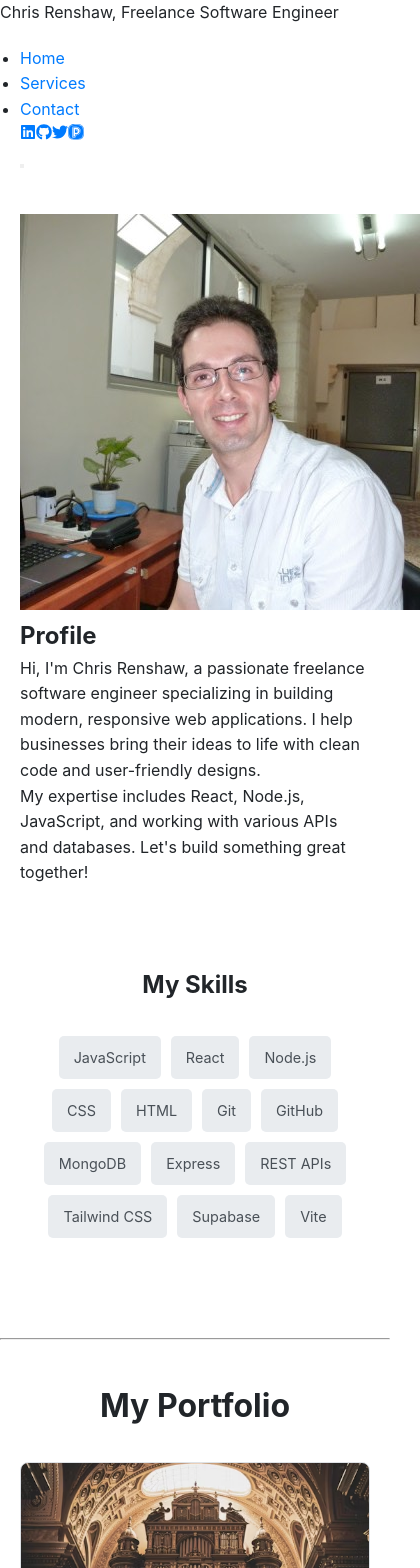
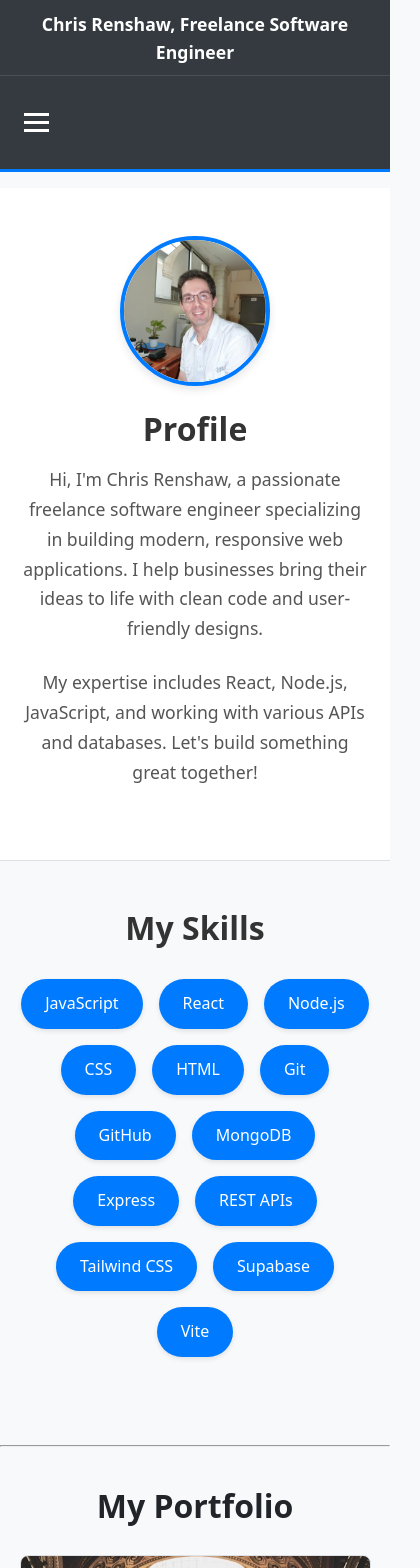
Before and after one commit to renners7777/CRportfolio, a React (Vite) app: page / in a window 390 px wide. Shown: the top 1568 px of the page, 420 px wide, since content can reach past the window. Built offline with nearby package versions, Linux system fonts and the light colour scheme; no server answers.

Commit message:
Revert "Refactor Footer.css, Header.css, Home.css, Skills.css, and index.css to enhance styling consistency using CSS variables, improve responsiveness, and streamline transitions"
This reverts commit 64ab679e722294e00871bb003632b6e9ad95356f.

```diff
--- a/src/styles/css/Footer.css
+++ b/src/styles/css/Footer.css
@@ -1,24 +1,112 @@
 .footer {
-  background-color: var(--footer-background); /* Use variable */
-  color: var(--footer-text-color); /* Use variable */
-  padding: 1rem 0; /* Adjust padding as needed */
-  text-align: center;
-  font-size: 0.9rem;
-  margin-top: auto; /* Helps push footer down */
-  transition: background-color 0.2s ease, color 0.2s ease;
+    background-color: #1a1a1a;
+    color: #ffffff;
+    padding: 20px 40px;
+    text-align: center;
+    font-family: 'Arial', sans-serif;
+}
+
+.footer a {
+    color: #4caf50;
+    text-decoration: none;
+    margin: 0 10px;
+    transition: color 0.3s ease;
+}
+
+.footer a:hover {
+    color: #81c784;
+}
+
+.footer .social-icons {
+    margin-top: 15px;
+}
+
+.footer .social-icons a {
+    display: inline-block;
+    margin: 0 10px;
+    font-size: 20px;
 }
 
 .footer p {
-  margin: 0;
-  color: var(--footer-text-color); /* Ensure paragraph inherits correctly */
+    margin: 10px 0 0;
+    font-size: 14px;
+    opacity: 0.8;
 }
 
-.footer a {
-  color: var(--link-color); /* Use variable for links in footer */
-  text-decoration: underline; /* Optional: Underline links in footer */
-  transition: color 0.2s ease;
+/* Style for the button in the footer */
+.privacy-policy-button {
+  background: none;
+  border: none;
+  color: var(--accent-color, #007bff); /* Use theme color */
+  text-decoration: underline;
+  cursor: pointer;
+  padding: 0;
+  font-size: inherit; /* Match surrounding text size */
 }
 
-.footer a:hover {
-  color: var(--link-hover-color); /* Use variable */
+.privacy-policy-button:hover {
+  color: var(--text-primary, #333); /* Adjust hover color */
 }
+
+/* --- Modal Styles --- */
+
+/* Backdrop: Covers the whole screen */
+.modal-backdrop {
+  position: fixed; /* Fixed position to cover viewport */
+  top: 0;
+  left: 0;
+  width: 100%;
+  height: 100%;
+  background-color: rgba(0, 0, 0, 0.6); /* Semi-transparent black */
+  display: flex; /* Use flexbox to center content */
+  justify-content: center;
+  align-items: center;
+  z-index: 1000; /* Ensure it's on top */
+  padding: 1rem; /* Add padding for smaller screens */
+}
+
+/* Content Box: The actual modal window */
+.modal-content {
+  background-color: var(--card-background, #ffffff); /* Use theme variable */
+  color: var(--text-primary, #333); /* Use theme variable */
+  padding: 2rem;
+  border-radius: 8px;
+  box-shadow: 0 5px 15px rgba(0, 0, 0, 0.2);
+  max-width: 800px; /* Limit maximum width */
+  width: 90%; /* Responsive width */
+  max-height: 85vh; /* Limit maximum height */
+  overflow-y: auto; /* Allow scrolling for long content */
+  position: relative; /* For positioning close button if needed */
+}
+
+.modal-content h2 {
+  margin-top: 0;
+  margin-bottom: 1.5rem;
+  color: var(--text-primary); /* Use theme variable */
+  text-align: center;
+}
+
+/* Style the close button inside the modal */
+.modal-content button {
+  display: block; /* Make it a block element */
+  margin: 1.5rem auto 0 auto; /* Center it with top margin */
+  padding: 0.6rem 1.2rem;
+  background-color: var(--button-background, #007bff);
+  color: var(--button-text, #ffffff);
+  border: none;
+  border-radius: 5px;
+  cursor: pointer;
+  font-size: 0.9rem;
+  transition: background-color 0.2s ease;
+}
+
+.modal-content button:hover {
+  background-color: var(--button-hover-background, #0056b3);
+}
+
+/* Styles for the PrivacyPolicyContent component if needed */
+.modal-content .privacy-policy-content-wrapper { /* Add a wrapper if needed */
+  /* Add specific styles for the policy text if the embedded styles aren't enough */
+  font-size: 0.9rem;
+  line-height: 1.6;
+}
--- a/src/styles/css/Header.css
+++ b/src/styles/css/Header.css
@@ -1,22 +1,26 @@
 /* filepath: src/components/Header.css */
 .header {
-  background-color: var(--header-background); /* Use variable */
-  color: var(--header-text-color); /* Use variable */
-  padding: 1rem 2rem; /* Adjust padding */
-  display: flex;
-  justify-content: space-between;
-  align-items: center;
-  position: sticky; /* Make header sticky */
-  top: 0;
-  z-index: 1000; /* Ensure it's above other content */
-  transition: background-color 0.2s ease, color 0.2s ease;
+  background-color: #343a40; /* Dark background */
+  padding: 1rem 0;
+  border-bottom: 3px solid #007bff; /* Accent border */
 }
 
-.header .logo {
+.header .container { /* Target container within header */
+   display: flex;
+   justify-content: space-between; /* Space out logo/nav */
+   align-items: center;
+   padding-top: 0; /* Remove container padding if header has its own */
+   padding-bottom: 0;
+}
+
+.header h1 {
+  margin: 0; /* Remove default heading margin */
   font-size: 1.5rem;
-  font-weight: bold;
-  color: var(--header-text-color); /* Use variable */
-  text-decoration: none; /* Ensure logo link isn't underlined by default */
+}
+
+.header h1 a {
+  color: #ffffff; /* White text */
+  text-decoration: none;
 }
 
 .header nav ul {
@@ -24,66 +28,268 @@
   padding: 0;
   margin: 0;
   display: flex;
-  gap: 1.5rem; /* Space between nav items */
+  gap: 1rem; /* Space between nav items */
 }
 
 .header nav a {
-  color: var(--header-text-color); /* Use variable */
-  text-decoration: none;
-  padding: 0.5rem 0; /* Add padding for easier clicking */
-  position: relative; /* For potential underline effect */
-  opacity: 0.9;
-  transition: opacity 0.2s ease, color 0.2s ease;
+  color: #adb5bd; /* Lighter gray for nav links */
+  font-weight: bold;
+  padding: 0.5rem; /* Add padding for easier clicking */
+  border-radius: 4px; /* Slightly rounded corners */
 }
 
 .header nav a:hover,
+.header nav a:focus,
 .header nav a.active { /* Style for active link */
-  opacity: 1;
-  color: var(--primary-color); /* Highlight active/hover link */
-  /* Optional: Underline effect
-  &::after {
-    content: '';
-    position: absolute;
-    bottom: 0;
-    left: 0;
-    width: 100%;
-    height: 2px;
-    background-color: var(--primary-color);
+  color: #ffffff;
+  background-color: #495057; /* Darker background on hover/focus */
+  text-decoration: none;
 }
-  */
+ /* Improve focus visibility */
+.header nav a:focus-visible {
+    outline: 2px dashed #ffffff;
+    outline-offset: 2px;
 }
 
-/* Styles for mobile menu toggle (if you add one later) */
-.menu-toggle {
-  display: none; /* Hide by default */
-  /* ... styles for button ... */
+
+/* Mobile Nav (Example - requires JS for toggle) */
+.nav-toggle {
+    display: none; /* Hide toggle on larger screens */
+    /* Add styles for button appearance */
+}
+
+@media (max-width: 767px) {
+    .header .container {
+        flex-direction: column; /* Stack logo and nav */
+        align-items: flex-start;
+    }
+
+    .header nav {
+       width: 100%;
+       /* Add styles to hide/show nav, e.g., display: none; */
+       /* You'll need JavaScript to toggle visibility */
+       margin-top: 0.5rem;
+    }
+
+    .header nav ul {
+        flex-direction: column; /* Stack nav items */
+        width: 100%;
+        gap: 0.5rem;
+    }
+     .header nav a {
+        display: block; /* Make links take full width */
+        text-align: center;
+     }
+
+    .nav-toggle {
+        display: block; /* Show toggle on small screens */
+        position: absolute; /* Position relative to header */
+        top: 1rem;
+        right: 1rem;
+    }
+}
+
+/* --- Site Header (Main Container) --- */
+.site-header {
+    /* Remove direct flex properties if any */
+    padding: 0; /* Apply padding to rows instead */
+    background-color: #343a40;
+    border-bottom: 3px solid #007bff;
+    position: relative; /* Keep for mobile menu positioning */
+}
+
+/* --- Top Row --- */
+.header-top-row {
+    text-align: center;
+    padding: 0.85rem 1rem; /* Slightly more padding */
+    color: #ffffff;
+    font-size: 1.4rem; /* Increased font size */
+    font-weight: bold;
+    border-bottom: 1px solid #495057; /* Optional separator */
+}
+
+/* --- Bottom Row --- */
+.header-bottom-row {
+    padding: 0.5rem 1rem; /* Padding for the content inside */
+}
+
+/* Container within Bottom Row (Existing Flex Layout) */
+.header-bottom-row .header-container { /* Specificity */
+    display: flex;
+    align-items: center;
+    justify-content: space-between; /* Space between nav and icons */
+    width: 100%;
+    gap: 20px; /* Use gap for spacing */
+}
+
+/* Adjustments to elements within the bottom row */
+
+.header-bottom-row .main-navigation { /* Specificity */
+    /* No specific flex properties needed, let justify-content handle it */
+}
+.header-bottom-row .main-navigation ul {
+    list-style: none;
+    padding: 0;
+    margin: 0;
+    display: flex;
+    gap: 1.5rem;
+}
+.header-bottom-row .main-navigation a {
+    /* Keep existing link styles */
+    text-decoration: none;
+    color: #adb5bd;
+    font-weight: bold;
+    padding: 0.5rem;
+    border-radius: 4px;
+    transition: background-color 0.2s ease, color 0.2s ease;
+}
+.header-bottom-row .main-navigation a:hover,
+.header-bottom-row .main-navigation a:focus,
+.header-bottom-row .main-navigation a.active {
+  color: #ffffff;
+  background-color: #495057;
+}
+.header-bottom-row .main-navigation a:focus-visible {
+    outline: 2px dashed #ffffff;
+    outline-offset: 2px;
+}
+
+
+.header-bottom-row .social-icons-header { /* Specificity */
+    display: flex;
+    align-items: center;
+    gap: 15px;
+    flex-shrink: 0; /* Prevent shrinking */
+    /* No margin needed, justify-content handles spacing */
+}
+.header-bottom-row .social-icons-header a {
+    color: #ffffff; /* White icons on dark background */
+    font-size: 20px;
+    display: inline-block;
+    transition: color 0.3s ease;
+}
+.header-bottom-row .social-icons-header a:hover {
+    color: #00bfff; /* Lighter blue hover */
+}
+
+
+.header-bottom-row .mobile-nav-toggle { /* Specificity */
+    display: none; /* Hidden on desktop */
+    order: 2; /* Now it's the second item after nav */
     background: none;
     border: none;
-  color: var(--header-text-color);
-  font-size: 1.5rem;
     cursor: pointer;
+    padding: 0.5rem;
+    z-index: 1001;
+}
+.header-bottom-row .mobile-nav-toggle .hamburger-line {
+    display: block;
+    width: 25px;
+    height: 3px;
+    background-color: #ffffff;
+    margin: 5px 0;
+    transition: transform 0.3s ease, opacity 0.3s ease;
+}
+/* Keep hamburger animation styles if you have them */
+.header-bottom-row .mobile-nav-toggle[aria-expanded="true"] .hamburger-line:nth-child(1) {
+    transform: translateY(8px) rotate(45deg);
+}
+.header-bottom-row .mobile-nav-toggle[aria-expanded="true"] .hamburger-line:nth-child(2) {
+    opacity: 0;
+}
+.header-bottom-row .mobile-nav-toggle[aria-expanded="true"] .hamburger-line:nth-child(3) {
+    transform: translateY(-8px) rotate(-45deg);
 }
 
-/* Responsive adjustments for header */
-@media (max-width: 768px) {
-  .header nav ul {
-    /* Styles to hide/show menu on mobile */
-    display: none; /* Example: Hide menu */
-    /* position: absolute; */
-    /* top: 100%; */
-    /* left: 0; */
-    /* width: 100%; */
-    /* background-color: var(--header-background); */
-    /* flex-direction: column; */
-    /* padding: 1rem; */
+
+/* --- Mobile Styles --- */
+@media (max-width: 767px) { /* Adjust breakpoint */
+
+    .header-top-row {
+        font-size: 1.1rem; /* Adjust mobile top row size */
+        padding: 0.6rem 1rem;
     }
 
-  .header nav ul.active { /* Class added when menu is open */
-     display: flex;
-     /* ... styles for open mobile menu ... */
+    .header-bottom-row {
+        padding: 0.5rem 1rem;
     }
 
-  .menu-toggle {
-    display: block; /* Show toggle button */
+    .header-bottom-row .header-container {
+        gap: 10px;
+        /* Keep justify-content: space-between; */
+    }
+
+    .header-bottom-row .main-navigation {
+        /* Mobile menu styles */
+        position: absolute;
+        top: 100%; /* Below the entire header */
+        left: 0;
+        right: 0;
+        background-color: #343a40;
+        box-shadow: 0 4px 8px rgba(0,0,0,0.1);
+        padding: 1rem 0;
+        z-index: 1000;
+        display: none;
+        order: 1; /* Nav comes first visually when open */
+    }
+    .header-bottom-row .main-navigation.is-open {
+        display: block;
+    }
+    .header-bottom-row .main-navigation ul {
+        flex-direction: column;
+        align-items: center;
+        gap: 0.5rem;
+    }
+    .header-bottom-row .main-navigation a {
+        display: block;
+        width: 100%;
+        text-align: center;
+        padding: 0.75rem 1rem;
+    }
+
+    .header-bottom-row .social-icons-header {
+        display: none; /* Keep hidden */
+    }
+
+    .header-bottom-row .mobile-nav-toggle {
+        display: block; /* Show toggle */
+        flex-shrink: 0; /* Prevent shrinking */
+        order: 2; /* Ensure toggle is after nav placeholder */
     }
 }
+
+/* --- Desktop Styles (min-width) --- */
+@media (min-width: 768px) { /* Adjust breakpoint */
+
+    .header-bottom-row .main-navigation {
+        display: flex !important; /* Use flex for alignment */
+        align-items: center;
+        position: static;
+        background: none;
+        box-shadow: none;
+        padding: 0;
+        order: 1; /* Nav first */
+    }
+    .header-bottom-row .main-navigation ul {
+        flex-direction: row;
+        gap: 1.5rem;
+        align-items: center; /* Align items vertically */
+    }
+    .header-bottom-row .main-navigation a {
+        display: inline-block;
+        width: auto;
+        padding: 0.5rem;
+    }
+
+    .header-bottom-row .social-icons-header {
+        display: flex; /* Show social icons */
+        order: 2; /* Icons second */
+    }
+
+    .header-bottom-row .mobile-nav-toggle {
+        display: none; /* Hide toggle */
+    }
+}
+
+/* Clean up any old, conflicting rules outside of the new structure */
+/* e.g., remove styles targeting .site-header > .container directly */
--- a/src/styles/css/Home.css
+++ b/src/styles/css/Home.css
@@ -1,54 +1,60 @@
-.home-section {
-  display: flex;
-  flex-direction: column;
-  align-items: center;
-  justify-content: center;
-  min-height: calc(80vh - 60px); /* Adjust height based on header/footer */
-  padding: 2rem;
-  text-align: center;
-  background-color: var(--background-color); /* Use variable */
-  transition: background-color 0.2s ease;
+.about-section {
+  padding: 2rem 0; /* Vertical padding */
+  background-color: #ffffff; /* White background for contrast */
+  border-bottom: 1px solid #e0e0e0; /* Subtle separator */
+  text-align: center; /* Center align content on mobile */
 }
 
-.home-section h1 {
-  font-size: 2.5rem; /* Adjust size */
-  margin-bottom: 0.5rem;
-  color: var(--text-color); /* Use variable */
-  transition: color 0.2s ease;
+.about-section .container {
+  max-width: 800px; /* Limit content width for readability */
+  display: flex; /* Add flex layout for image and text side-by-side */
+  flex-direction: column; /* Change from row */
+  align-items: center; /* Center items horizontally in the column */
+  text-align: center; /* Center text within items */
+  /* Adjust padding, margin, etc. as needed */
 }
 
-.home-section .subtitle {
-  font-size: 1.2rem; /* Adjust size */
-  margin-bottom: 1.5rem;
-  color: var(--text-color); /* Use variable */
-  opacity: 0.8; /* Slightly less prominent */
-  transition: color 0.2s ease, opacity 0.2s ease;
+.about-section h2 {
+  font-size: 2rem;
+  color: #333;
+  margin-bottom: 1rem;
 }
 
-.home-section .cta-button {
-  padding: 12px 25px;
-  background-color: var(--primary-color); /* Use variable */
-  color: #ffffff; /* White text */
-  border: none;
-  border-radius: 5px;
-  font-size: 1rem;
-  font-weight: bold;
-  cursor: pointer;
-  text-decoration: none;
-  transition: background-color 0.3s ease, transform 0.2s ease;
+.about-section p {
+  font-size: 1.1rem;
+  color: #555;
+  line-height: 1.7;
+  margin-bottom: 1.5rem;
 }
 
-.home-section .cta-button:hover {
-  background-color: var(--secondary-color); /* Use variable */
-  transform: translateY(-2px); /* Slight lift effect */
+.about-section .profile-pic { /* Optional: If you add a profile picture */
+  width: 150px;
+  height: 150px;
+  border-radius: 50%; /* Circular image */
+  margin: 0 auto 1.5rem auto; /* Center and add space below */
+  object-fit: cover; /* Ensure image covers the area well */
+  border: 4px solid #007bff; /* Optional border */
+  box-shadow: 0 4px 8px rgba(0, 0, 0, 0.1);
 }
 
-/* Responsive adjustments */
+/* Larger screens */
 @media (min-width: 768px) {
-  .home-section h1 {
-    font-size: 3.5rem;
+  .about-section {
+    padding: 3rem 0;
+    text-align: left; /* Left align text on larger screens */
   }
-  .home-section .subtitle {
-    font-size: 1.5rem;
+
+  .about-section .container {
+     display: flex; /* Add flex layout for image and text side-by-side */
+     align-items: center; /* Align items vertically */
+     gap: 2rem; /* Add spacing between items */
+  }
+
+  .about-section h2 {
+    font-size: 2.5rem;
+  }
+
+  .about-section p {
+    font-size: 1.15rem;
   }
 }
--- a/src/styles/css/Skills.css
+++ b/src/styles/css/Skills.css
@@ -1,39 +1,60 @@
 .skills-section {
-  padding: 40px 20px;
-  background-color: var(--background-color); /* Optional: Or a slightly different background */
-  transition: background-color 0.2s ease;
+  padding: 2rem 0;
+  background-color: #f8f9fa; /* Slightly off-white background */
+}
+
+.skills-section .container {
+  max-width: 900px;
 }
 
 .skills-section h2 {
   text-align: center;
+  font-size: 2rem;
+  color: #333;
   margin-bottom: 2rem;
-  color: var(--text-color); /* Use variable */
-  transition: color 0.2s ease;
 }
 
-.skills-list { /* Changed from .skills to avoid conflict with App.css */
-  display: flex;
-  flex-wrap: wrap;
-  justify-content: center;
-  gap: 10px; /* Space between skills */
-  list-style: none; /* Remove default list styling */
-  padding: 0; /* Remove default list padding */
-  max-width: 900px; /* Limit width */
-  margin: 0 auto; /* Center list */
+.skills-list {
+  list-style: none; /* Remove default bullets */
+  padding: 0;
+  margin: 0;
+  display: flex; /* Use flexbox for layout */
+  flex-wrap: wrap; /* Allow items to wrap onto next line */
+  justify-content: center; /* Center items */
+  gap: 1rem; /* Space between items */
 }
 
-.skills-list li { /* Target list items */
-  background-color: var(--skill-background); /* Use variable */
-  color: var(--skill-text-color); /* Use variable */
-  border-radius: 5px;
-  padding: 10px 15px;
-  font-size: 0.9rem;
-  transition: background-color 0.2s ease, color 0.2s ease, transform 0.2s ease;
+.skills-list li {
+  background-color: #007bff; /* Primary blue background */
+  color: #ffffff; /* White text */
+  padding: 0.75rem 1.5rem; /* Padding inside the skill tag */
+  border-radius: 25px; /* Pill shape */
+  font-size: 1rem;
+  font-weight: 500;
+  box-shadow: 0 2px 5px rgba(0, 0, 0, 0.1);
+  transition: transform 0.2s ease-in-out, background-color 0.2s ease;
 }
 
 .skills-list li:hover {
-   transform: scale(1.05); /* Slight scale on hover */
-   /* Optional: Change background/color on hover */
-   /* background-color: var(--primary-color); */
-   /* color: #fff; */
+  background-color: #0056b3; /* Darker blue on hover */
+  transform: translateY(-2px); /* Slight lift effect */
 }
+
+/* Larger screens */
+@media (min-width: 768px) {
+  .skills-section {
+    padding: 3rem 0;
+  }
+
+  .skills-section h2 {
+    font-size: 2.5rem;
+  }
+
+  .skills-list {
+    gap: 1.5rem; /* Increase gap slightly */
+  }
+
+  .skills-list li {
+    font-size: 1.1rem;
+  }
+}
--- a/src/styles/css/index.css
+++ b/src/styles/css/index.css
@@ -1,34 +1,90 @@
 /* filepath: src/index.css */
 
-/*
-  This file often contains very base styles or imports.
-  If you have color definitions here, move them to App.css.
-  Ensure it doesn't conflict with App.css body styles.
-*/
-
-/* Example: If you had font imports or global resets */
-/* @import url('https://fonts.googleapis.com/css2?family=Roboto:wght@400;700&display=swap'); */
-
-/* Reset margins/padding if not done elsewhere */
-/*
-html, body, #root, .app {
-  height: 100%;
-  margin: 0;
-  padding: 0;
-}
-*/
-
-/* Ensure box-sizing is set globally */
+/* Box-sizing reset and basic defaults */
 *,
 *::before,
 *::after {
   box-sizing: border-box;
+  margin: 0;
+  padding: 0;
 }
 
-/*
-  Remove any color rules here if they are handled by App.css
+/* Accessible font sizing and line height */
+body {
+  font-family: system-ui, -apple-system, BlinkMacSystemFont, 'Segoe UI', Roboto, Oxygen, Ubuntu, Cantarell, 'Open Sans', 'Helvetica Neue', sans-serif;
+  line-height: 1.6;
+  background-color: #f8f9fa; /* Light background */
+  color: #212529; /* Dark text for contrast */
+  min-height: 100vh; /* Ensure body takes full viewport height */
+  display: flex; /* Prepare for potential flex layouts */
+  flex-direction: column; /* Stack children vertically */
+}
+
+/* Basic link styling */
+a {
+  color: #007bff; /* Standard link blue */
+  text-decoration: none; /* Remove underline by default */
+}
+
+a:hover,
+a:focus {
+  text-decoration: underline; /* Add underline on hover/focus */
+  outline: 2px solid transparent; /* Basic focus outline */
+  outline-offset: 2px;
+}
+/* Improve focus visibility for keyboard users */
+a:focus-visible {
+    outline: 2px dashed #0056b3; /* More visible focus */
+}
+
+
+/* Image responsiveness */
+img, picture, video, canvas, svg {
+  display: block;
+  max-width: 100%;
+}
+
+/* Basic container for centering content */
+.container {
+  width: 90%; /* Use percentage for fluidity */
+  max-width: 1100px; /* Max width for larger screens */
+  margin-left: auto;
+  margin-right: auto;
+  padding: 1rem 0; /* Add some vertical padding */
+}
+
+/* Main content area */
+main {
+  flex-grow: 1; /* Allow main to fill available space between header/footer */
+  padding: 1rem 0;
+}
+
+h1, h2, h3, h4, h5, h6 {
+    line-height: 1.2;
+    margin-bottom: 0.75em; /* Space below headings */
+}
+
+/* --- Media Queries for Larger Screens --- */
+
+/* Example: Apply styles for tablets and up */
+@media (min-width: 768px) {
   body {
-    background-color: #fff;
-    color: #333;
+    font-size: 1.1rem; /* Slightly larger base font */
   }
-*/
+  .container {
+    width: 85%;
+  }
+   main {
+     padding: 1.5rem 0;
+   }
+}
+
+/* Example: Apply styles for desktops and up */
+@media (min-width: 1024px) {
+   .container {
+     width: 80%;
+   }
+    main {
+     padding: 2rem 0;
+   }
+}
```
Lines whose indentation alone changed are shown as unchanged.
